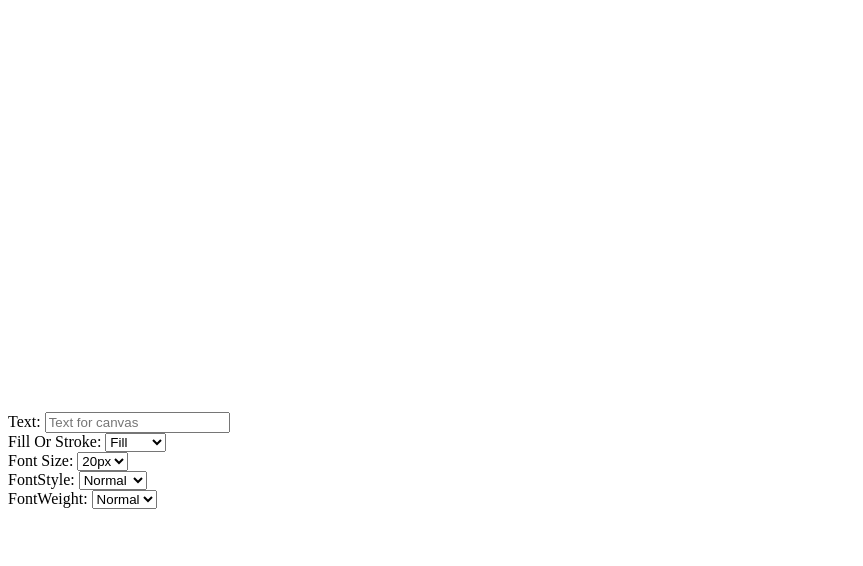
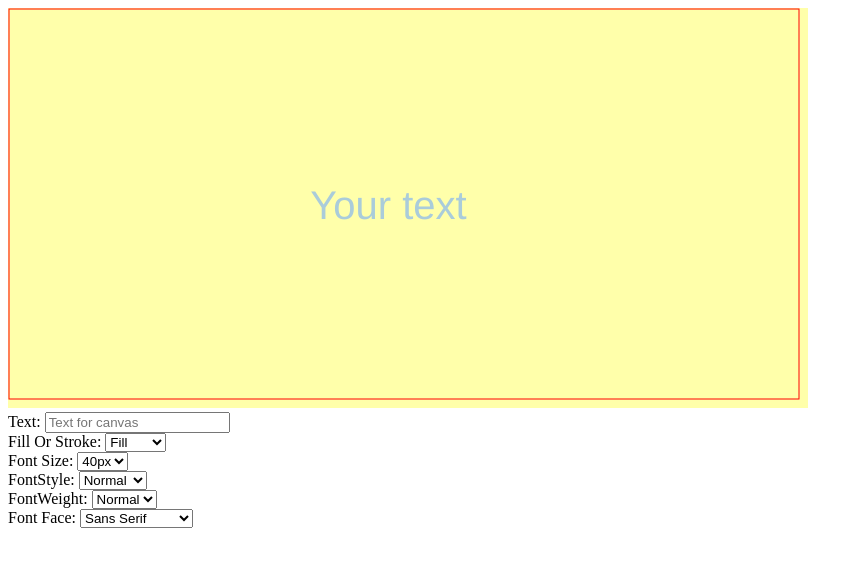
Before and after one commit to n8kolenberg/guessThatLetter, a plain HTML site: page index5.html in a window 1280 px wide. Shown: the whole page, without its empty margins (0-863 px from the left). Drawn offline with Linux system fonts and the light colour scheme.

Commit message:
Make ctx.font work.. finally. The arguments were switched around

```diff
--- a/index5.html
+++ b/index5.html
@@ -17,11 +17,10 @@ Fill Or Stroke: <select id="fillOrStroke">
 </select> <br>
 
 Font Size: <select id="fontSize">
-<option value="20">20px</option>
-<option value="30">30px</option>
+<option value="40">40px</option>
 <option value="50">50px</option>
+<option value="60">60px</option>
 </select> <br>
-
 
 
 FontStyle: <select id="fontStyle">
@@ -37,6 +36,14 @@ FontWeight: <select id="fontWeight">
 <option value="lighter">Lighter</option>
 </select> <br>
 
+Font Face: <select id="fontFace">
+<option value="sans=serif">Sans Serif</option>
+<option value="Helvetica">Helvetica</option>
+<option value="Helvetica Neue">Helvetica Neue</option>
+<option value="Monospace">Monospace</option>
+<option value="Fantasy">Fantasy</option>
+<br>
+
 
 
 
@@ -48,7 +55,7 @@ FontWeight: <select id="fontWeight">
 <script>
 var c = document.getElementById("c");
 var ctx = c.getContext("2d");
-var message;
+var message = "Your text";
 var w = c.width;
 var h = c.height;
 
@@ -57,7 +64,12 @@ var textWidth = metrics.width;
 var xCenter = (c.width/2) - (textWidth/2);
 var yCenter = c.height/2;
 var fillOrStroke = "fill";
-var fontSize, fontWeight, fontStyle;
+var fontSize = "40",
+		fontWeight = "normal",
+		fontStyle = "normal",
+		fontFace = "Helvetica Neue";
+var textBaseline = "middle";
+var textAlign = "center";
 
 
 function clearCanvas(){
@@ -66,8 +78,20 @@ function clearCanvas(){
 } //end clearCanvas function
 
 function drawScreen(){
+//Background
+	ctx.globalAlpha = 1;
+	ctx.fillStyle = "#ffa";
+	ctx.fillRect(0, 0, w, h);
+	ctx.fillText(message, xCenter, yCenter);
 
-	ctx.font = fontWeight + " " + fontStyle + " " + fontSize + "px " /*+ font*/;
+//Box
+	ctx.strokeStyle = "#F00";
+	ctx.strokeRect(1, 1, w-10, h-10);
+
+//Text
+	ctx.font = fontWeight + " " + fontStyle  + " " + fontSize + "px " + fontFace;
+	ctx.textBaseline = textBaseline;
+	ctx.textAlign = textAlign;
 
 
 	switch(fillOrStroke) {
@@ -88,9 +112,24 @@ function drawScreen(){
 			ctx.fillText(message, xCenter, yCenter);
 	} //end Switch statement for fillOrStroke
 
+}// end drawScreen function
+
+drawScreen(); //To draw the canvas app at the start
 
 
-}// end drawScreen function
+
+
+//Textbox changes
+formElement = document.getElementById("textbox");
+formElement.addEventListener("keyup",textBoxChange, false);
+
+function textBoxChange(e){
+	clearCanvas();
+	var target = e.target;
+	message = target.value;
+	drawScreen();
+
+}
 
 
 // Fill Or Stroke option
@@ -106,23 +145,25 @@ function fillOrStrokeChanged(e){
 
 
 
-formElement = document.getElementById("textbox");
-formElement.addEventListener("keyup",textBoxChange, false);
+//Font Face Option
+formElement = document.getElementById('fontFace');
+formElement.addEventListener('change', fontFaceChanged, false);
 
-function textBoxChange(e){
-	clearCanvas();
+function fontFaceChanged(e){
+	// clearCanvas();
 	var target = e.target;
-	message = target.value;
+	fontFace = target.value;
 	drawScreen();
+}
 
-}
+
 
 //Font Size Option
 formElement = document.getElementById("fontSize");
 formElement.addEventListener("change", fontSizeChanged, false);
 
 function fontSizeChanged(e){
-	clearCanvas();
+	// clearCanvas();
 	var target = e.target;
 	fontSize = target.value;
 	drawScreen();
@@ -144,7 +185,7 @@ function fontStyleChanged(e){
 
 //Font Weight Option
 formElement = document.getElementById('fontWeight');
-formElement.addEventListener("changed", fontWeightChanged, false);
+formElement.addEventListener("change", fontWeightChanged, false);
 
 function fontWeightChanged(e){
 	// clearCanvas();
```
